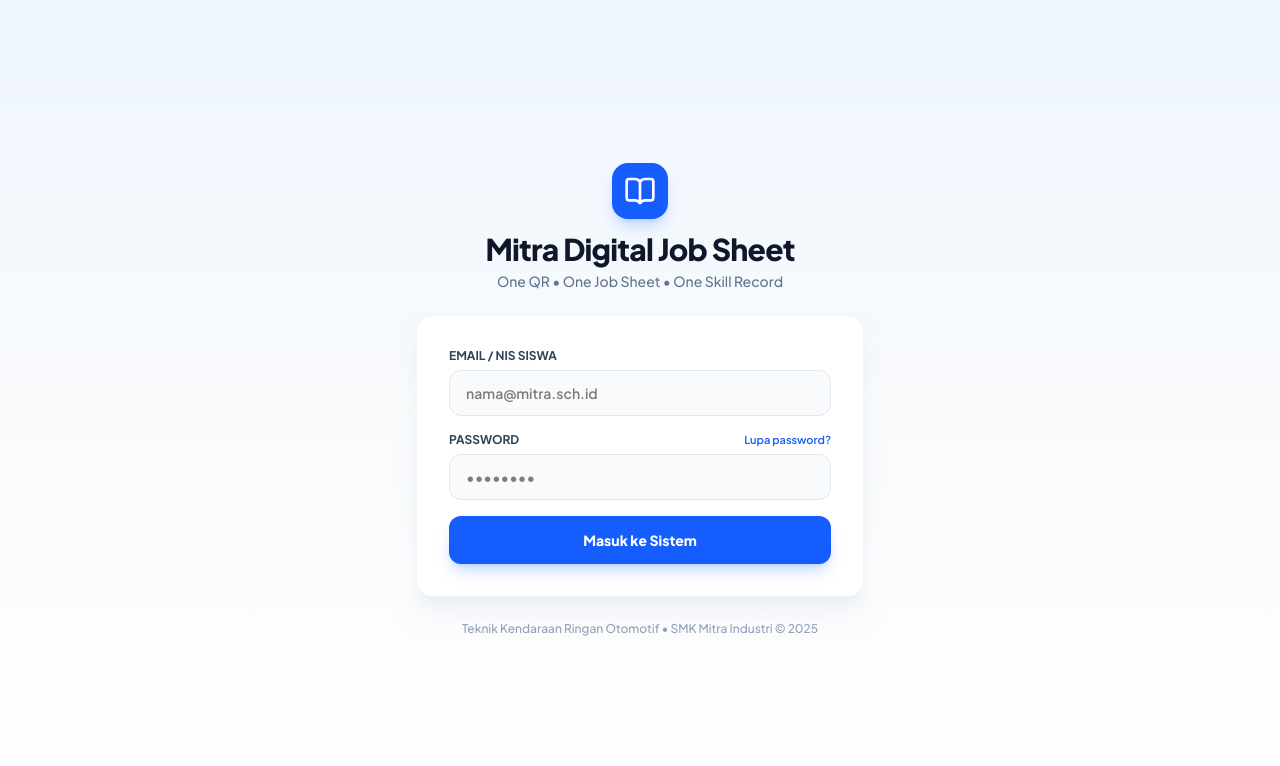
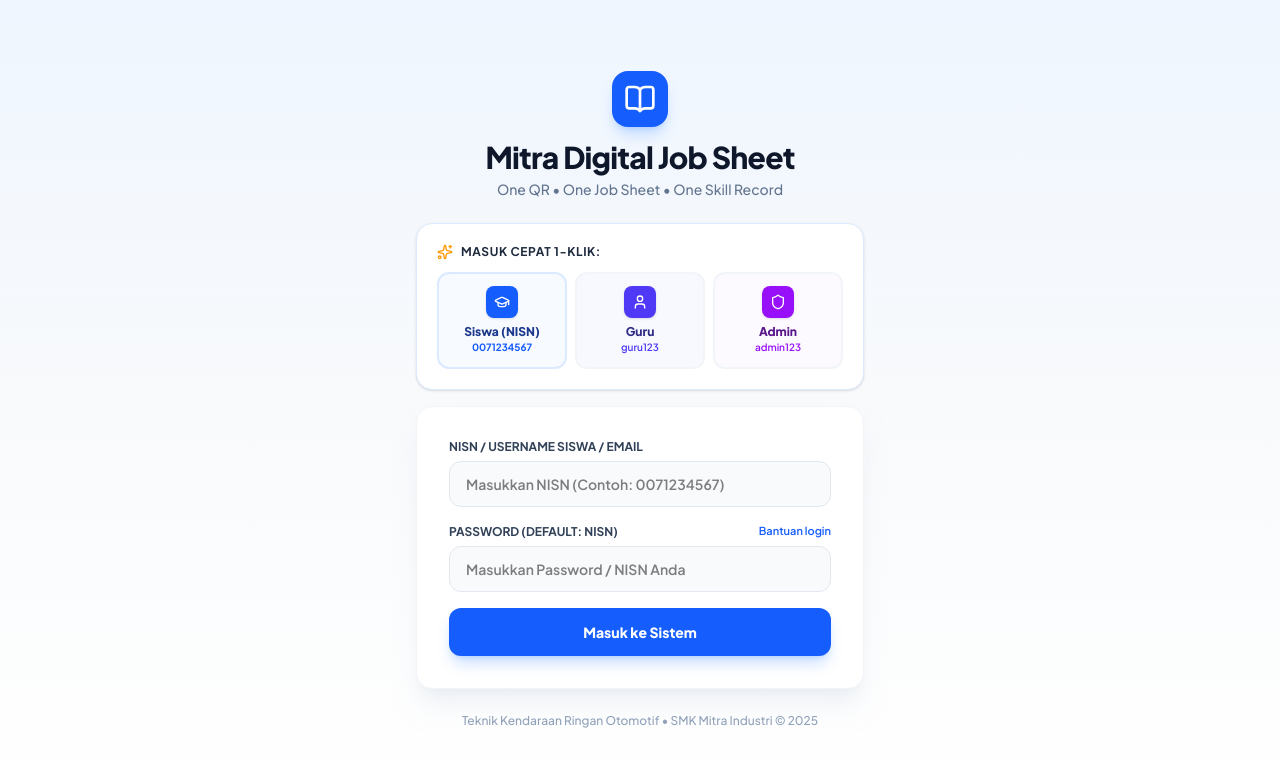
Before and after one commit to nug31/DigitalJobSheet, a React (Vite) app: page /login in a window 1280 px wide. Shown: the top 766 px of the page. Built offline with nearby package versions, Linux system fonts and the light colour scheme.

Commit message:
feat: enable student login using NISN for username and password

```diff
--- a/src/contexts/AuthContext.tsx
+++ b/src/contexts/AuthContext.tsx
@@ -2,6 +2,7 @@ import React, { createContext, useContext, useEffect, useState } from 'react';
 import type { User } from '@supabase/supabase-js';
 import { supabase, IS_DEMO_MODE } from '../lib/supabase';
 import { DEMO_ACCOUNTS } from '../lib/demoAccounts';
+import { Storage } from '../lib/storage';
 import type { UserProfile } from '../types';
 
 interface AuthContextType {
@@ -9,7 +10,7 @@ interface AuthContextType {
   profile: UserProfile | null;
   isLoading: boolean;
   isDemoMode: boolean;
-  signIn: (email: string, password: string) => Promise<{ error: string | null }>;
+  signIn: (identifier: string, password: string) => Promise<{ error: string | null }>;
   signOut: () => Promise<void>;
 }
 
@@ -34,14 +35,21 @@ export const AuthProvider: React.FC<{ children: React.ReactNode }> = ({ children
   const [isLoading, setIsLoading] = useState(true);
 
   useEffect(() => {
-    if (IS_DEMO_MODE) {
-      // Check if there's a demo session in sessionStorage
+    // Check if there's a cached session in sessionStorage
     const stored = sessionStorage.getItem('demo_profile');
     if (stored) {
+      try {
         const storedProfile = JSON.parse(stored) as UserProfile;
         setProfile(storedProfile);
-        setUser(makeDemoUser(storedProfile.id, (storedProfile.nis_nip || 'demo') + '@mitra.sch.id'));
+        setUser(makeDemoUser(storedProfile.id, storedProfile.email || `${storedProfile.nis_nip || 'user'}@mitra.sch.id`));
+        setIsLoading(false);
+        return;
+      } catch (e) {
+        console.warn('Error reading stored profile:', e);
       }
+    }
+
+    if (IS_DEMO_MODE) {
       setIsLoading(false);
       return;
     }
@@ -78,7 +86,10 @@ export const AuthProvider: React.FC<{ children: React.ReactNode }> = ({ children
         .single();
 
       if (error) console.error('Error fetching profile:', error);
-      if (data) setProfile(data as UserProfile);
+      if (data) {
+        setProfile(data as UserProfile);
+        sessionStorage.setItem('demo_profile', JSON.stringify(data));
+      }
     } catch (error) {
       console.error('Error in fetchProfile:', error);
     } finally {
@@ -86,23 +97,52 @@ export const AuthProvider: React.FC<{ children: React.ReactNode }> = ({ children
     }
   };
 
-  const signIn = async (email: string, password: string): Promise<{ error: string | null }> => {
-    if (IS_DEMO_MODE) {
-      const account = DEMO_ACCOUNTS.find(
-        (a) => a.email === email && a.password === password
+  const signIn = async (identifier: string, password: string): Promise<{ error: string | null }> => {
+    const cleanId = identifier.trim();
+    const cleanPassword = password.trim();
+
+    // 1. Check in DEMO / Local Storage Users First
+    // Match by NISN / NIP or Email
+    const localUser = Storage.getUsers().find(
+      (u) =>
+        (u.nis_nip && u.nis_nip.toLowerCase() === cleanId.toLowerCase()) ||
+        (u.email && u.email.toLowerCase() === cleanId.toLowerCase()) ||
+        (cleanId.includes('@') && u.email?.toLowerCase() === cleanId.toLowerCase())
     );
-      if (!account) {
-        return { error: 'Email atau password salah. Gunakan akun demo yang tersedia.' };
-      }
-      setUser(makeDemoUser(account.profile.id, account.email));
-      setProfile(account.profile as UserProfile);
-      sessionStorage.setItem('demo_profile', JSON.stringify(account.profile));
+
+    const demoAcc = DEMO_ACCOUNTS.find(
+      (a) =>
+        (a.profile.nis_nip && a.profile.nis_nip.toLowerCase() === cleanId.toLowerCase()) ||
+        a.email.toLowerCase() === cleanId.toLowerCase()
+    );
+
+    // If matches NISN / NIS and password is either NISN or standard demo password
+    if (
+      (demoAcc && (demoAcc.password === cleanPassword || demoAcc.profile.nis_nip === cleanPassword || cleanPassword === 'siswa123' || cleanPassword === 'admin123' || cleanPassword === 'guru123')) ||
+      (localUser && (localUser.nis_nip === cleanPassword || cleanPassword === 'siswa123' || cleanPassword === '12345678' || cleanPassword === 'admin123' || cleanPassword === 'guru123'))
+    ) {
+      const selectedProfile = demoAcc?.profile || localUser!;
+      setUser(makeDemoUser(selectedProfile.id, selectedProfile.email || `${selectedProfile.nis_nip}@siswa.mitra.sch.id`));
+      setProfile(selectedProfile as UserProfile);
+      sessionStorage.setItem('demo_profile', JSON.stringify(selectedProfile));
       return { error: null };
     }
 
-    // Real Supabase mode
-    const { data, error } = await supabase.auth.signInWithPassword({ email, password });
-    if (error) return { error: error.message };
+    if (IS_DEMO_MODE) {
+      return { error: 'NISN atau password tidak sesuai. Pastikan memasukkan NISN yang terdaftar (Password default: NISN).' };
+    }
+
+    // 2. Real Supabase mode
+    let emailToAuth = cleanId;
+    if (!cleanId.includes('@')) {
+      emailToAuth = `${cleanId}@siswa.mitra.sch.id`;
+    }
+
+    const { data, error } = await supabase.auth.signInWithPassword({ email: emailToAuth, password: cleanPassword });
+    if (error) {
+      // If student enters NISN, give clear guidance
+      return { error: `Login gagal: ${error.message}. Masukkan NISN terdaftar dan password.` };
+    }
     if (data.user) {
       await fetchProfile(data.user.id);
       return { error: null };
@@ -111,13 +151,16 @@ export const AuthProvider: React.FC<{ children: React.ReactNode }> = ({ children
   };
 
   const signOut = async () => {
-    if (IS_DEMO_MODE) {
     sessionStorage.removeItem('demo_profile');
     setUser(null);
     setProfile(null);
-      return;
+    if (!IS_DEMO_MODE) {
+      try {
+        await supabase.auth.signOut();
+      } catch (e) {
+        console.warn('SignOut error:', e);
       }
-    await supabase.auth.signOut();
+    }
   };
 
   return (
--- a/src/pages/Login.tsx
+++ b/src/pages/Login.tsx
@@ -4,12 +4,12 @@ import { useAuth } from '../contexts/AuthContext';
 import { BookOpen, AlertCircle, Loader2, Sparkles, User, GraduationCap, Shield } from 'lucide-react';
 
 export const Login: React.FC = () => {
-  const [email, setEmail] = useState('');
+  const [identifier, setIdentifier] = useState('');
   const [password, setPassword] = useState('');
   const [loading, setLoading] = useState(false);
   const [error, setError] = useState<string | null>(null);
 
-  const { signIn, isDemoMode, profile } = useAuth();
+  const { signIn, profile } = useAuth();
   const navigate = useNavigate();
 
   // If already logged in, redirect
@@ -26,19 +26,19 @@ export const Login: React.FC = () => {
     setLoading(true);
     setError(null);
 
-    const { error: signInError } = await signIn(email, password);
+    const { error: signInError } = await signIn(identifier, password);
     if (signInError) {
       setError(signInError);
       setLoading(false);
     }
   };
 
-  const handleQuickLogin = async (demoEmail: string, demoPassword: string) => {
-    setEmail(demoEmail);
+  const handleQuickLogin = async (demoId: string, demoPassword: string) => {
+    setIdentifier(demoId);
     setPassword(demoPassword);
     setLoading(true);
     setError(null);
-    const { error: signInError } = await signIn(demoEmail, demoPassword);
+    const { error: signInError } = await signIn(demoId, demoPassword);
     if (signInError) {
       setError(signInError);
       setLoading(false);
@@ -61,26 +61,25 @@ export const Login: React.FC = () => {
 
       <div className="mt-6 sm:mx-auto sm:w-full sm:max-w-md space-y-4">
         {/* Quick 1-Tap Demo Logins */}
-        {isDemoMode && (
         <div className="bg-white p-4 sm:p-5 rounded-2xl border border-blue-100 shadow-sm">
           <div className="flex items-center gap-2 mb-3">
             <Sparkles className="w-4 h-4 text-amber-500" />
             <p className="text-xs font-bold text-slate-800 uppercase tracking-wider">
-                Masuk Cepat 1-Klik (Pilih Peran):
+              Masuk Cepat 1-Klik:
             </p>
           </div>
 
           <div className="grid grid-cols-3 gap-2">
             <button
               type="button"
-                onClick={() => handleQuickLogin('siswa@mitra.sch.id', 'siswa123')}
+              onClick={() => handleQuickLogin('0071234567', '0071234567')}
               className="flex flex-col items-center justify-center p-3 rounded-xl border-2 border-blue-100 hover:border-blue-500 bg-blue-50/50 hover:bg-blue-50 transition-all active:scale-95 group text-center"
             >
               <div className="w-8 h-8 rounded-lg bg-blue-600 text-white flex items-center justify-center mb-1.5 shadow-sm group-hover:scale-105 transition-transform">
                 <GraduationCap className="w-4 h-4" />
               </div>
-                <span className="text-xs font-black text-blue-900">Siswa</span>
-                <span className="text-[10px] text-blue-600 font-semibold">Praktik</span>
+              <span className="text-xs font-black text-blue-900">Siswa (NISN)</span>
+              <span className="text-[10px] text-blue-600 font-bold">0071234567</span>
             </button>
 
             <button
@@ -92,7 +91,7 @@ export const Login: React.FC = () => {
                 <User className="w-4 h-4" />
               </div>
               <span className="text-xs font-black text-indigo-900">Guru</span>
-                <span className="text-[10px] text-indigo-600 font-semibold">Penilai</span>
+              <span className="text-[10px] text-indigo-600 font-semibold">guru123</span>
             </button>
 
             <button
@@ -104,11 +103,10 @@ export const Login: React.FC = () => {
                 <Shield className="w-4 h-4" />
               </div>
               <span className="text-xs font-black text-purple-900">Admin</span>
-                <span className="text-[10px] text-purple-600 font-semibold">Sistem</span>
+              <span className="text-[10px] text-purple-600 font-semibold">admin123</span>
             </button>
           </div>
         </div>
-        )}
 
         {/* Regular Login Form */}
         <div className="bg-white p-6 sm:p-8 shadow-xl shadow-slate-200/50 rounded-2xl border border-slate-100">
@@ -121,28 +119,28 @@ export const Login: React.FC = () => {
             )}
 
             <div>
-              <label htmlFor="email" className="block text-xs font-bold text-slate-700 uppercase mb-1.5">
-                Email / NIS Siswa
+              <label htmlFor="identifier" className="block text-xs font-bold text-slate-700 uppercase mb-1.5">
+                NISN / Username Siswa / Email
               </label>
               <input
-                id="email"
-                name="email"
-                type="email"
+                id="identifier"
+                name="identifier"
+                type="text"
                 required
-                value={email}
-                onChange={(e) => setEmail(e.target.value)}
+                value={identifier}
+                onChange={(e) => setIdentifier(e.target.value)}
                 className="block w-full px-4 py-3 bg-slate-50 border border-slate-200 rounded-xl text-sm font-semibold focus:bg-white focus:outline-none focus:ring-2 focus:ring-blue-500 transition-all"
-                placeholder="nama@mitra.sch.id"
+                placeholder="Masukkan NISN (Contoh: 0071234567)"
               />
             </div>
 
             <div>
               <div className="flex justify-between items-center mb-1.5">
                 <label htmlFor="password" className="block text-xs font-bold text-slate-700 uppercase">
-                  Password
+                  Password (Default: NISN)
                 </label>
                 <span className="text-[11px] text-blue-600 font-semibold cursor-pointer hover:underline">
-                  Lupa password?
+                  Bantuan login
                 </span>
               </div>
               <input
@@ -153,7 +151,7 @@ export const Login: React.FC = () => {
                 value={password}
                 onChange={(e) => setPassword(e.target.value)}
                 className="block w-full px-4 py-3 bg-slate-50 border border-slate-200 rounded-xl text-sm font-semibold focus:bg-white focus:outline-none focus:ring-2 focus:ring-blue-500 transition-all"
-                placeholder="••••••••"
+                placeholder="Masukkan Password / NISN Anda"
               />
             </div>
 
```
Also changed, not shown: src/lib/demoAccounts.ts (+46 -3 lines), src/lib/storage.ts (+13 -13 lines), 1 other file (tests, documents, lock files or other folders). Lines whose indentation alone changed are shown as unchanged.
